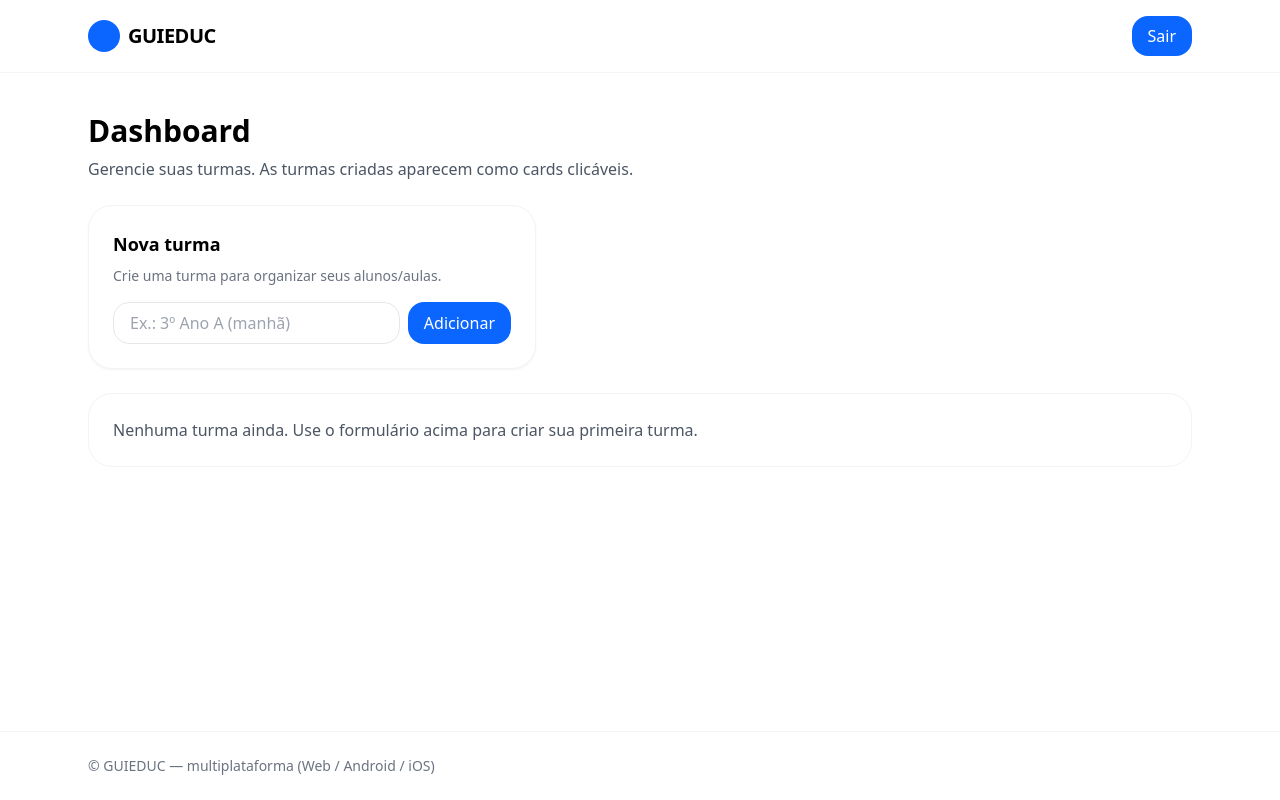
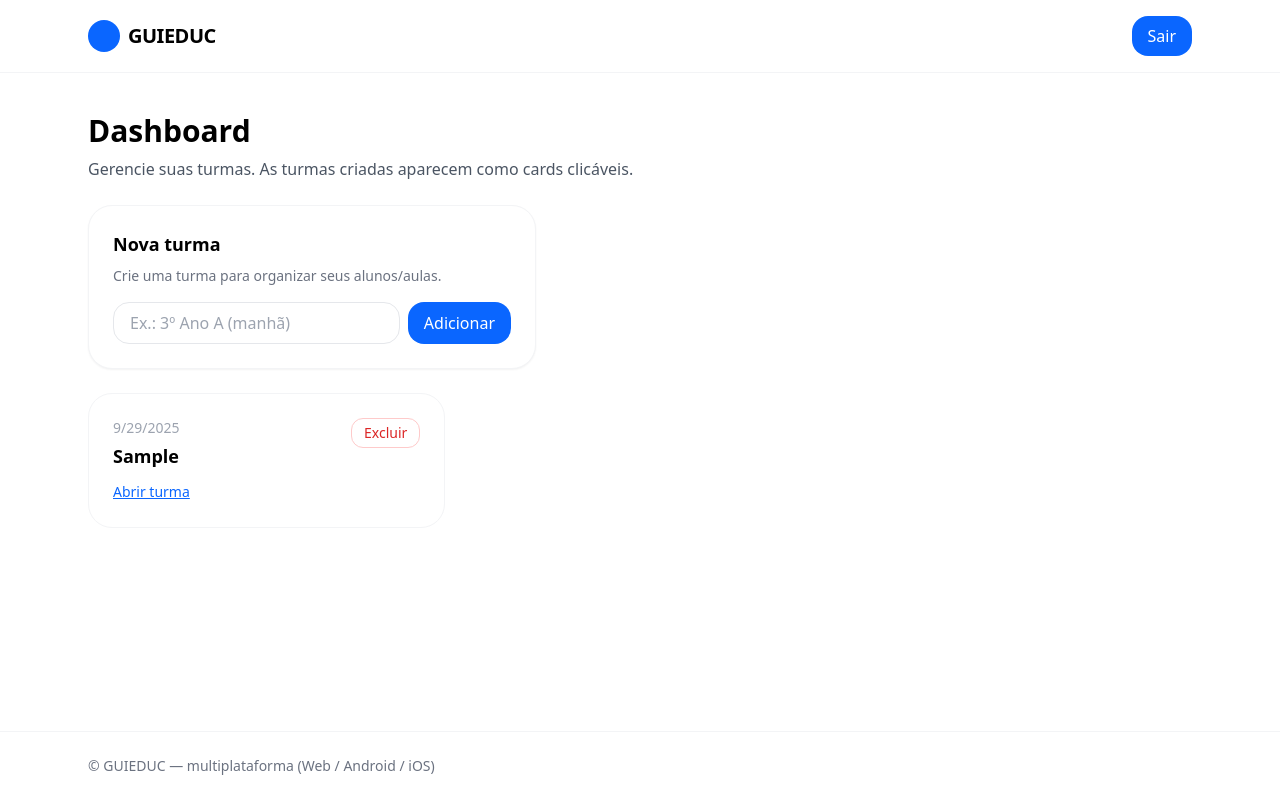
Before and after one commit to guilhermecardosocruz/guieduc, a Next.js app: page /dashboard in a window 1280 px wide. Both pictures are taken after typing "Sample" into the empty fields and a click on the button "Adicionar". Built offline with nearby package versions, Linux system fonts and the light colour scheme.

Commit message:
feat(turmas): estado reativo no dashboard, adicionar sem refresh e excluir com confirmação

```diff
--- a/app/(app)/dashboard/page.tsx
+++ b/app/(app)/dashboard/page.tsx
@@ -1,12 +1,30 @@
 "use client";
+import { useEffect, useState } from "react";
 import { useRouter } from "next/navigation";
 import Brand from "@/components/Brand";
 import NovaTurmaForm from "@/components/NovaTurmaForm";
 import TurmasGrid from "@/components/TurmasGrid";
+import { Turma, listTurmas, addTurma, removeTurma } from "@/lib/storage";
 
 export default function DashboardPage() {
   const router = useRouter();
+  const [turmas, setTurmas] = useState<Turma[]>([]);
+
+  // carrega ao montar
+  useEffect(() => { setTurmas(listTurmas()); }, []);
+
+  async function handleAdd(nome: string) {
+    const nova = addTurma(nome);        // persiste
+    setTurmas(prev => [nova, ...prev]); // atualiza imediatamente
+  }
+
+  function handleDelete(id: string) {
+    setTurmas(prev => prev.filter(t => t.id !== id)); // otimista
+    removeTurma(id);                                   // persiste
+  }
+
   function fakeLogout() { router.push("/login"); }
+
   return (
     <div className="min-h-dvh flex flex-col">
       <header className="w-full border-b border-gray-100 bg-white">
@@ -20,8 +38,8 @@ export default function DashboardPage() {
           <h1 className="text-3xl font-bold mb-2">Dashboard</h1>
           <p className="text-gray-600 mb-6">Gerencie suas turmas. As turmas criadas aparecem como cards clicáveis.</p>
 
-          <NovaTurmaForm />
-          <TurmasGrid />
+          <NovaTurmaForm onAdd={handleAdd} />
+          <TurmasGrid turmas={turmas} onDelete={handleDelete} />
         </div>
       </main>
       <footer className="border-t border-gray-100 bg-white">
--- a/components/NovaTurmaForm.tsx
+++ b/components/NovaTurmaForm.tsx
@@ -1,15 +1,12 @@
 "use client";
 import { useState } from "react";
-import { addTurma } from "@/lib/storage";
-import { useRouter } from "next/navigation";
 
-export default function NovaTurmaForm() {
+export default function NovaTurmaForm({ onAdd }: { onAdd: (nome: string) => Promise<void> | void }) {
   const [nome, setNome] = useState("");
   const [err, setErr] = useState("");
   const [loading, setLoading] = useState(false);
-  const router = useRouter();
 
-  function onSubmit(e: React.FormEvent) {
+  async function onSubmit(e: React.FormEvent) {
     e.preventDefault();
     setErr("");
     const clean = nome.trim();
@@ -19,9 +16,10 @@ export default function NovaTurmaForm() {
     }
     setLoading(true);
     try {
-      addTurma(clean);
+      await onAdd(clean);
       setNome("");
-      router.refresh();
+    } catch (e) {
+      setErr("Não foi possível adicionar a turma.");
     } finally {
       setLoading(false);
     }
@@ -32,7 +30,12 @@ export default function NovaTurmaForm() {
       <h3 className="text-lg font-semibold mb-2">Nova turma</h3>
       <p className="text-sm text-gray-500 mb-4">Crie uma turma para organizar seus alunos/aulas.</p>
       <div className="flex gap-2">
-        <input className="input" placeholder="Ex.: 3º Ano A (manhã)" value={nome} onChange={(e)=>setNome(e.target.value)} />
+        <input
+          className="input"
+          placeholder="Ex.: 3º Ano A (manhã)"
+          value={nome}
+          onChange={(e)=>setNome(e.target.value)}
+        />
         <button className="btn-primary whitespace-nowrap" disabled={loading}>
           {loading ? "Adicionando..." : "Adicionar"}
         </button>
--- a/components/TurmasGrid.tsx
+++ b/components/TurmasGrid.tsx
@@ -1,12 +1,14 @@
 "use client";
 import Link from "next/link";
-import { useEffect, useState } from "react";
-import { listTurmas, type Turma } from "@/lib/storage";
+import { Turma } from "@/lib/storage";
 
-export default function TurmasGrid() {
-  const [turmas, setTurmas] = useState<Turma[]>([]);
-  useEffect(() => { setTurmas(listTurmas()); }, []);
-
+export default function TurmasGrid({
+  turmas,
+  onDelete
+}: {
+  turmas: Turma[];
+  onDelete: (id: string) => void;
+}) {
   if (turmas.length === 0) {
     return (
       <div className="rounded-3xl border border-gray-100 p-6 bg-white">
@@ -18,11 +20,27 @@ export default function TurmasGrid() {
   return (
     <div className="grid sm:grid-cols-2 lg:grid-cols-3 gap-4">
       {turmas.map((t) => (
-        <Link key={t.id} href={`/turmas/${t.id}`} className="rounded-3xl border border-gray-100 p-6 bg-white hover:shadow transition">
-          <div className="text-sm text-gray-400">{new Date(t.createdAt).toLocaleDateString()}</div>
-          <div className="mt-1 text-lg font-semibold">{t.nome}</div>
-          <div className="mt-2 text-sm underline">Abrir turma</div>
-        </Link>
+        <div key={t.id} className="rounded-3xl border border-gray-100 p-6 bg-white hover:shadow transition">
+          <div className="flex items-start justify-between gap-3">
+            <div>
+              <div className="text-sm text-gray-400">{new Date(t.createdAt).toLocaleDateString()}</div>
+              <div className="mt-1 text-lg font-semibold">{t.nome}</div>
+            </div>
+            <button
+              onClick={() => {
+                if (confirm(`Excluir a turma "${t.nome}"?`)) onDelete(t.id);
+              }}
+              className="inline-flex items-center rounded-xl border px-3 py-1 text-sm text-red-600 border-red-200 hover:bg-red-50"
+              aria-label={`Excluir turma ${t.nome}`}
+              title="Excluir"
+            >
+              Excluir
+            </button>
+          </div>
+          <Link href={`/turmas/${t.id}`} className="mt-3 inline-block text-sm underline">
+            Abrir turma
+          </Link>
+        </div>
       ))}
     </div>
   );
--- a/lib/storage.ts
+++ b/lib/storage.ts
@@ -1,5 +1,4 @@
 export type Turma = { id: string; nome: string; createdAt: number };
-
 const KEY = "guieduc:turmas";
 
 export function listTurmas(): Turma[] {
@@ -11,19 +10,21 @@ export function listTurmas(): Turma[] {
     return [];
   }
 }
-
 export function saveTurmas(items: Turma[]) {
   if (typeof window === "undefined") return;
   localStorage.setItem(KEY, JSON.stringify(items));
 }
-
 export function addTurma(nome: string): Turma {
   const nova: Turma = { id: crypto.randomUUID(), nome: nome.trim(), createdAt: Date.now() };
   const atual = listTurmas();
-  saveTurmas([nova, ...atual]);
+  const prox = [nova, ...atual];
+  saveTurmas(prox);
   return nova;
 }
-
+export function removeTurma(id: string) {
+  const prox = listTurmas().filter(t => t.id !== id);
+  saveTurmas(prox);
+}
 export function getTurma(id: string): Turma | null {
   return listTurmas().find(t => t.id === id) ?? null;
 }
```
